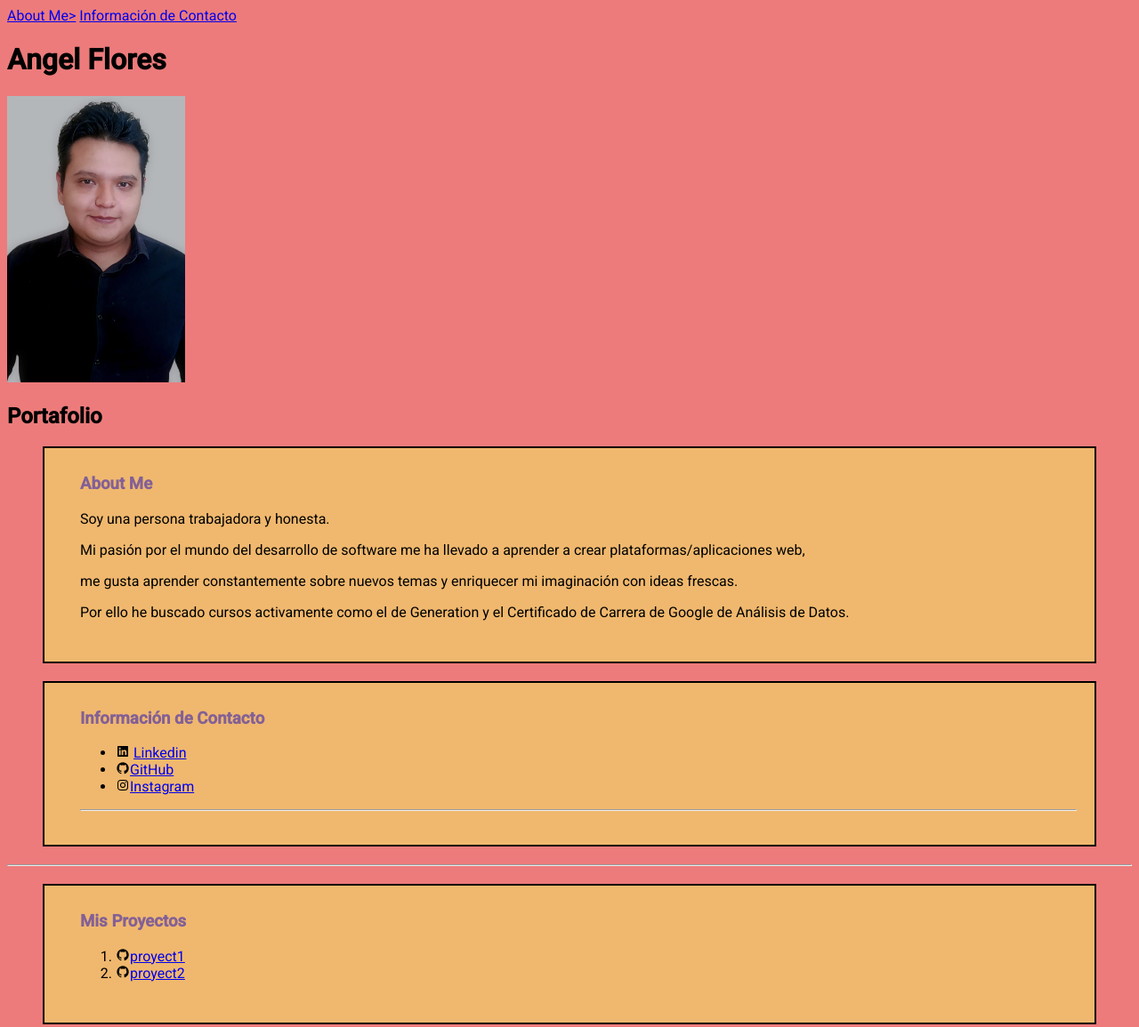
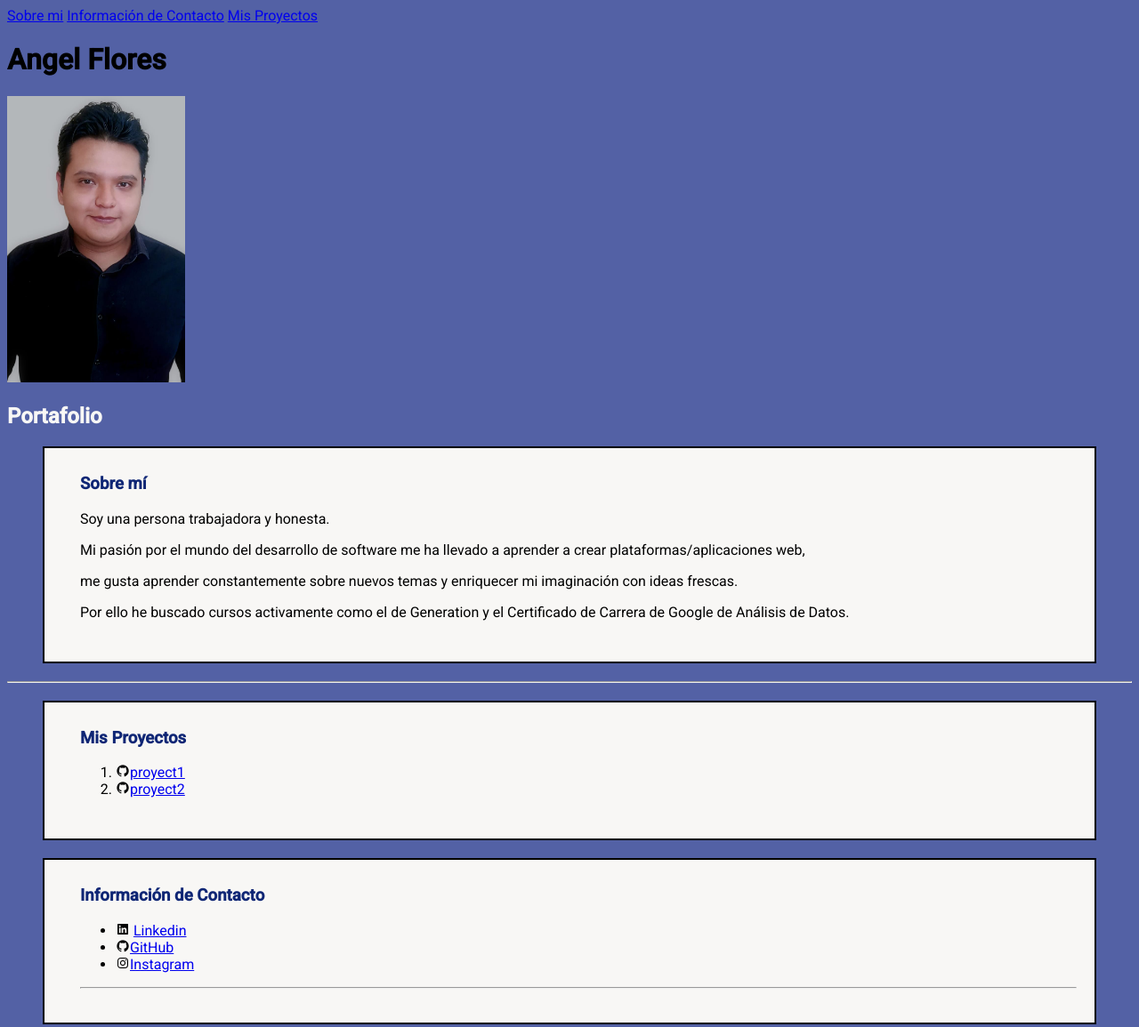
Before and after one commit to Angy1208/portafolio, a plain HTML site: page html/index.html in a window 1280 px wide. Shown: the whole page at 89% size. Drawn offline with nearby package versions, Linux system fonts and the light colour scheme.

Commit message:
Cambios en html y en orden de carpetas

```diff
--- a/styles.css
+++ b/css/styles.css
@@ -4,14 +4,18 @@
 }
 
 body {
-    background-color: #ED7B7B;
+    background-color: #5361a5;
 }
 div {
-    background-color: #F0B86E;
+    background-color: #f8f7f5;
     padding: 10px 20px 30px 40px;
     border: 2px solid black;
     margin: 20px 40px;
 }
+
+h2{
+    color:#f8f7f5;
+}
 h3{
-    color: #836096;
+    color: #0f2675;
 }
--- a/index.html
+++ b/html/index.html
@@ -4,28 +4,44 @@
 <head>
     <meta charset="UTF-8">
     <meta name="viewport" content="width=device-width, initial-scale=1.0">
-    <title>Angel Flores</title>
-    <link rel="stylesheet" href="./styles.css">
+    <title>Portafolio Angel Flores</title>
+    <link rel="stylesheet" href="/css/styles.css">
     <link href='https://unpkg.com/boxicons@2.1.4/css/boxicons.min.css' rel='stylesheet'>
 </head>
 <body>
+    <header>
     <nav class="menu-navegacion">
-        <a href="#About Me">About Me></a>
+        <a href="#Sobre mí">Sobre mi</a>
         <a href="#Contacto">Información de Contacto</a>
+        <a href="#Mis Proyectos">Mis Proyectos</a>
+    </nav>
+    </header>
 
-    </nav>
     <h1>Angel Flores</h1>
-
-    <img width="200px" src="./img/foto perfil.jpeg"  alt="Mi foto de Perfil">
+    <img width="200px" src="/img/foto perfil.jpeg"  alt="Mi foto de Perfil">
 
     <h2>Portafolio</h2>
 
     <div>
-        <h3>About Me</h3>
+        <h3>Sobre mí</h3>
         <p>Soy una persona trabajadora y honesta.</p>
         <p>Mi pasión por el mundo del desarrollo de software me ha llevado a aprender a crear plataformas/aplicaciones web,</p>
         <p>me gusta aprender constantemente sobre nuevos temas y enriquecer mi imaginación con ideas frescas.</p>
         <p>Por ello he buscado cursos activamente como el de Generation y el Certificado de Carrera de Google de Análisis de Datos.</p>
+    </div>
+
+    <hr>
+
+    <div>
+        <h3>Mis Proyectos</h3>
+        <ol>
+            <li>
+                <i class='bx bxl-github'></i><a href="https://github.com/Angy1208/portafolio">proyect1</a>
+            </li>
+            <li>
+                <i class='bx bxl-github'></i><a href="https://github.com/Angy1208">proyect2</a>
+            </li>
+        </ol>
     </div>
 
     <div>
@@ -41,23 +57,7 @@
                 <i class='bx bxl-instagram' ></i><a href="https://www.instagram.com">Instagram</a>
             </li>
         </ul>
-
         <hr>
-
-    </div>
-
-    <hr>
-
-    <div>
-        <h3>Mis Proyectos</h3>
-        <ol>
-            <li>
-                <i class='bx bxl-github'></i><a href="https://github.com/Angy1208/portafolio">proyect1</a>
-            </li>
-            <li>
-                <i class='bx bxl-github'></i><a href="https://github.com/Angy1208">proyect2</a>
-            </li>
-        </ol>
     </div>
 </body>
 
```
